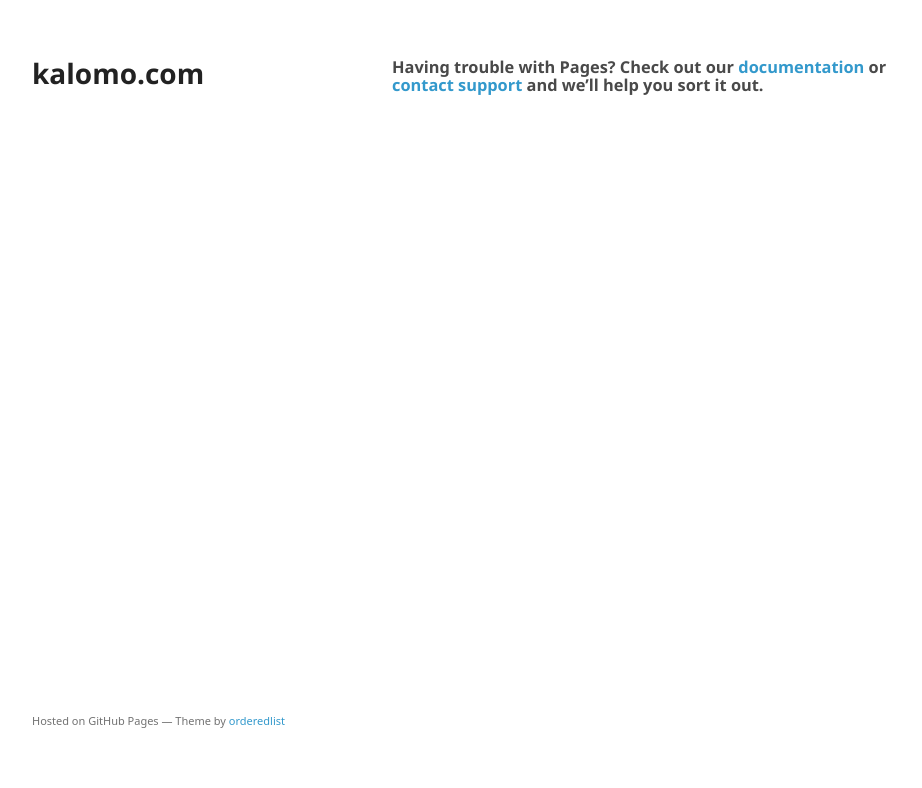
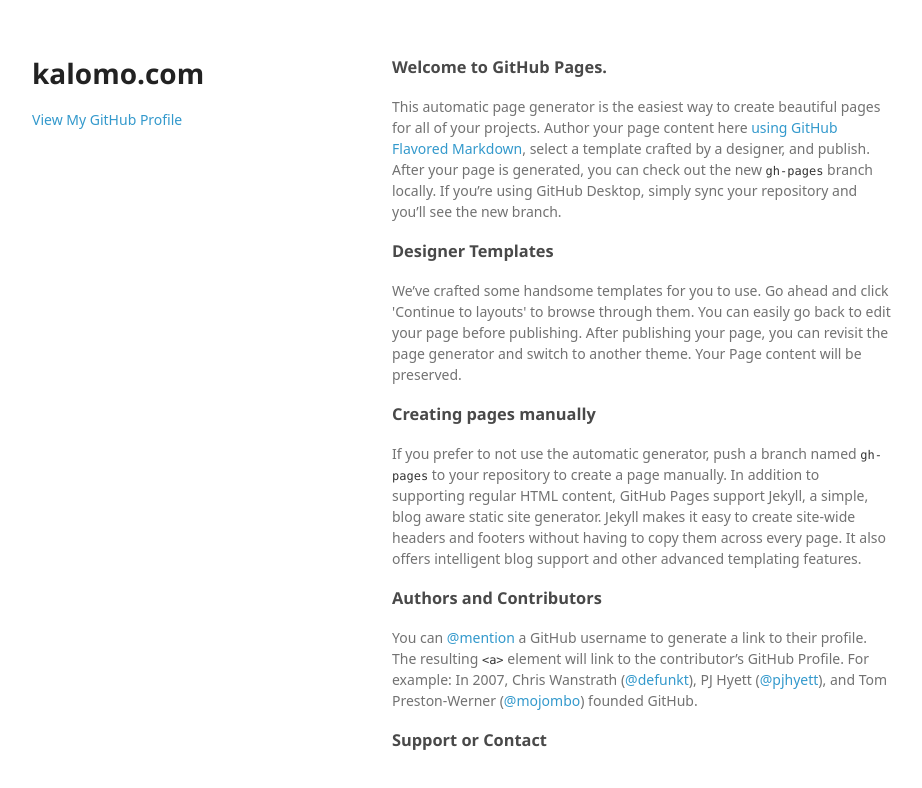
Before and after one commit to kalomo63/kalomo63.github.io, a plain HTML site: page index.html in a window 1280 px wide. Shown: the whole page, without its empty margins (178-1100 px from the left). Drawn offline with Linux system fonts and the light colour scheme; a web font is replaced by a local one.

Commit message:
Update index.html

```diff
--- a/index.html
+++ b/index.html
@@ -3,7 +3,7 @@
   <head>
     <meta charset="utf-8">
     <meta http-equiv="X-UA-Compatible" content="chrome=1">
-    <title>kalomo.com</title>
+    <title>kalomo.com by kalomo63</title>
 
     <link rel="stylesheet" href="stylesheets/styles.css">
     <link rel="stylesheet" href="stylesheets/github-light.css">
@@ -19,17 +19,36 @@
         <p></p>
 
 
-        <p class="view"></p>
+        <p class="view"><a href="https://github.com/kalomo63">View My GitHub Profile</a></p>
 
       </header>
       <section>
         <h3>
+<a id="welcome-to-github-pages" class="anchor" href="#welcome-to-github-pages" aria-hidden="true"><span class="octicon octicon-link"></span></a>Welcome to GitHub Pages.</h3>
 
-<p>Having trouble with Pages? Check out our <a href="https://help.github.com/pages">documentation</a> or <a href="https://github.com/contact">contact support</a> and we’ll help you sort it out.</p>
+<p>This automatic page generator is the easiest way to create beautiful pages for all of your projects. Author your page content here <a href="https://guides.github.com/features/mastering-markdown/">using GitHub Flavored Markdown</a>, select a template crafted by a designer, and publish. After your page is generated, you can check out the new <code>gh-pages</code> branch locally. If you’re using GitHub Desktop, simply sync your repository and you’ll see the new branch.</p>
+
+<h3>
+<a id="designer-templates" class="anchor" href="#designer-templates" aria-hidden="true"><span class="octicon octicon-link"></span></a>Designer Templates</h3>
+
+<p>We’ve crafted some handsome templates for you to use. Go ahead and click 'Continue to layouts' to browse through them. You can easily go back to edit your page before publishing. After publishing your page, you can revisit the page generator and switch to another theme. Your Page content will be preserved.</p>
+
+<h3>
+<a id="creating-pages-manually" class="anchor" href="#creating-pages-manually" aria-hidden="true"><span class="octicon octicon-link"></span></a>Creating pages manually</h3>
+
+<p>If you prefer to not use the automatic generator, push a branch named <code>gh-pages</code> to your repository to create a page manually. In addition to supporting regular HTML content, GitHub Pages support Jekyll, a simple, blog aware static site generator. Jekyll makes it easy to create site-wide headers and footers without having to copy them across every page. It also offers intelligent blog support and other advanced templating features.</p>
+
+<h3>
+<a id="authors-and-contributors" class="anchor" href="#authors-and-contributors" aria-hidden="true"><span class="octicon octicon-link"></span></a>Authors and Contributors</h3>
+
+<p>You can <a href="https://github.com/blog/821" class="user-mention">@mention</a> a GitHub username to generate a link to their profile. The resulting <code>&lt;a&gt;</code> element will link to the contributor’s GitHub Profile. For example: In 2007, Chris Wanstrath (<a href="https://github.com/defunkt" class="user-mention">@defunkt</a>), PJ Hyett (<a href="https://github.com/pjhyett" class="user-mention">@pjhyett</a>), and Tom Preston-Werner (<a href="https://github.com/mojombo" class="user-mention">@mojombo</a>) founded GitHub.</p>
+
+<h3>
+<a id="support-or-contact" class="anchor" href="#support-or-contact" aria-hidden="true"><span class="octicon octicon-link"></span></a>Support or Contact</h3>
+
+
       </section>
-      <footer>
-        <p><small>Hosted on GitHub Pages &mdash; Theme by <a href="https://github.com/orderedlist">orderedlist</a></small></p>
-      </footer>
+
     </div>
     <script src="javascripts/scale.fix.js"></script>
 
```
